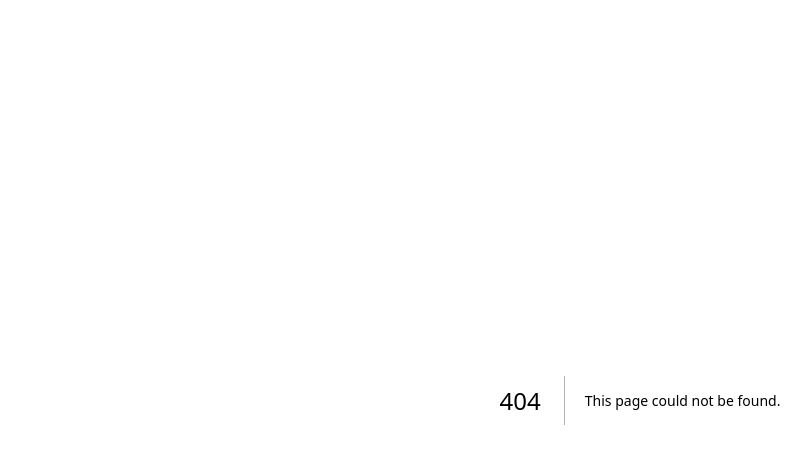
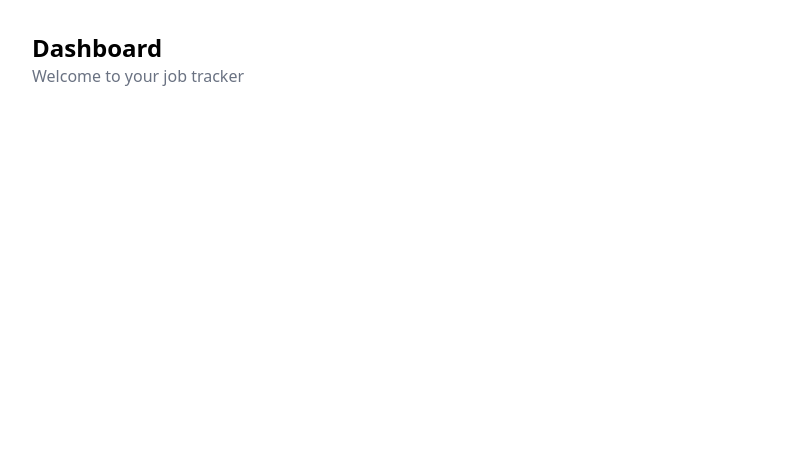
Before and after one commit to prathiusharun/job-tracker, a Next.js app: page /dashboard in a window 1280 px wide. Before the commit this address had no page. Shown: the top 464 px of the page, without its empty margins (0-811 px from the left). Built offline with nearby package versions, Linux system fonts and the light colour scheme.

Commit message:
add dashboard page - auth working

```diff
--- /dev/null
+++ b/src/app/dashboard/page.tsx
@@ -0,0 +1,8 @@
+export default function DashboardPage() {
+  return (
+    <div className="p-8">
+      <h1 className="text-2xl font-bold">Dashboard</h1>
+      <p className="text-gray-500">Welcome to your job tracker</p>
+    </div>
+  )
+}
```
